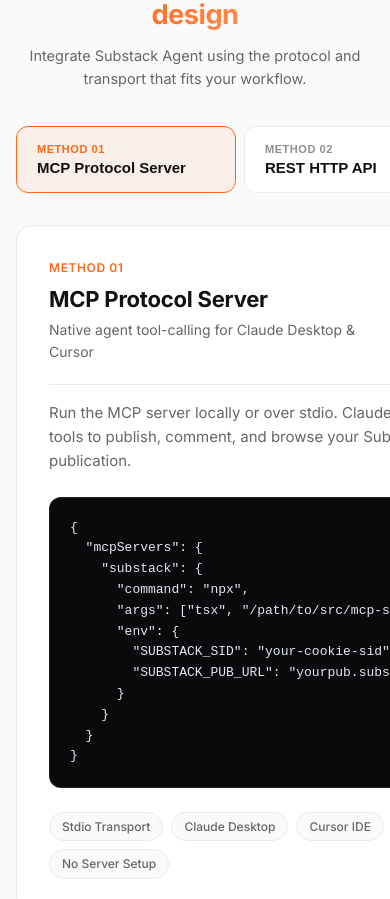
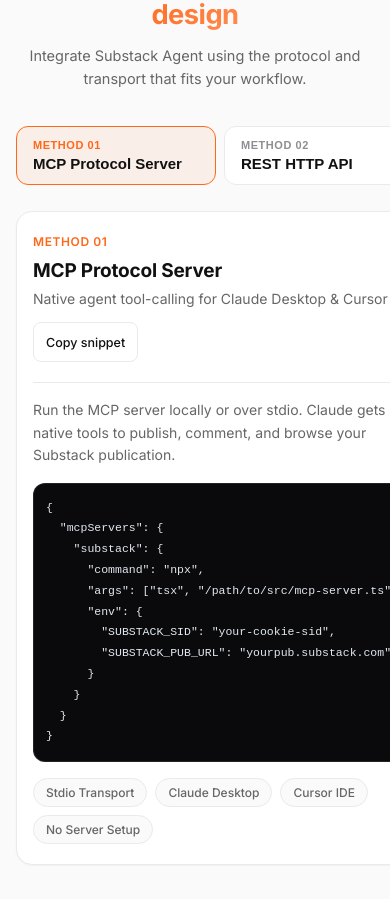
Before and after one commit to santhosh-patel/substack-agent, a React (Vite) app in the folder landing-page/: page / in a window 390 px wide. Shown: the part 3701-4600 px from the top of the page. Built offline with nearby package versions, Linux system fonts and the light colour scheme.

Commit message:
style: improve mobile responsiveness for HowItWorks and Integrations components

```diff
--- a/landing-page/src/components/Integrations.css
+++ b/landing-page/src/components/Integrations.css
@@ -150,12 +150,45 @@
 @media (max-width: 900px) {
   .integration-wrapper {
     grid-template-columns: 1fr;
+    gap: 20px;
   }
   .integration-nav {
     flex-direction: row;
     overflow-x: auto;
+    padding-bottom: 6px;
+    -webkit-overflow-scrolling: touch;
+  }
+  .integration-nav::-webkit-scrollbar {
+    display: none;
   }
   .nav-item {
-    min-width: 220px;
+    min-width: 200px;
+    flex-shrink: 0;
+    padding: 12px 16px;
   }
 }
+
+@media (max-width: 640px) {
+  .integration-card {
+    padding: 20px 16px;
+  }
+  .card-header {
+    flex-direction: column;
+    align-items: flex-start;
+    gap: 12px;
+  }
+  .card-heading {
+    font-size: 19px;
+  }
+  .card-description {
+    font-size: 14px;
+    margin-bottom: 16px;
+  }
+  .code-display {
+    padding: 14px 12px;
+    margin-bottom: 16px;
+  }
+  .code-display code {
+    font-size: 11.5px;
+  }
+}
```
